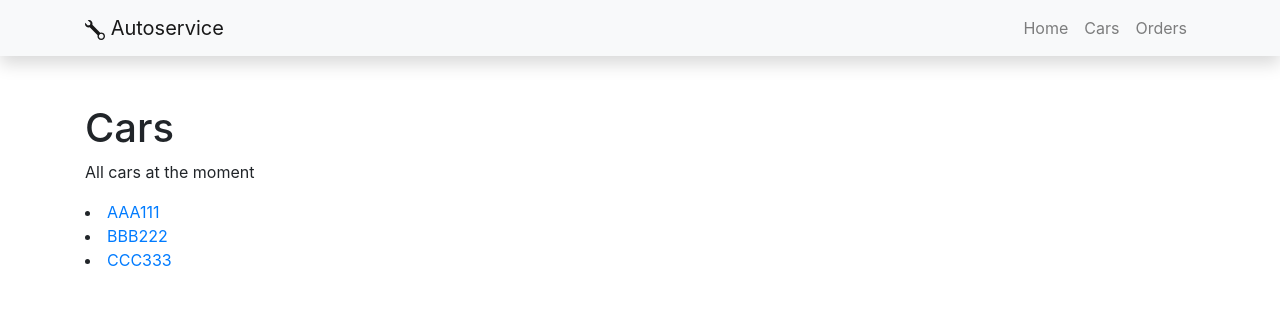
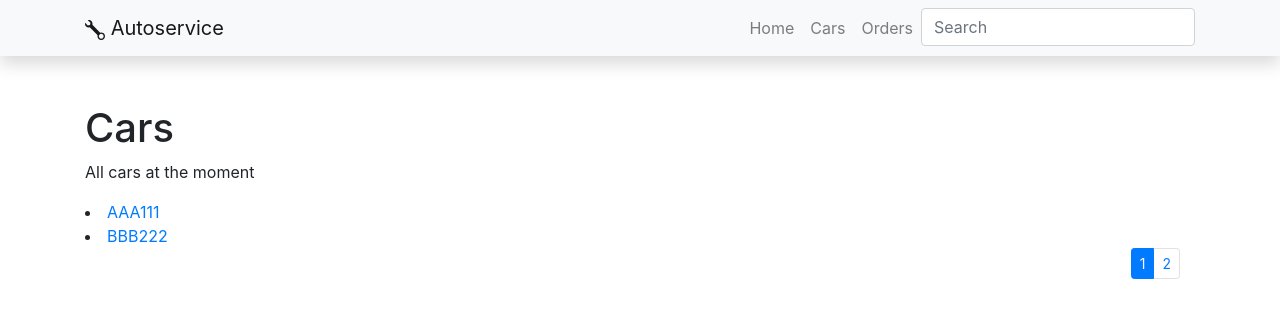
Before and after one commit to VaiMas/Autoservisas, a Django app: page /autoservisas/cars/ in a window 1280 px wide. Shown: the top 318 px of the page. Run offline with Django 3.2, Linux system fonts and the light colour scheme; data comes from the database, SQL or seed files in the repository; both versions use the stored data as it was after the commit; some libraries are stand-ins or nearby versions.

Commit message:
Paieska ir puslapiavimas

```diff
--- a/autoservisas/models.py
+++ b/autoservisas/models.py
@@ -19,6 +19,7 @@ class Car(models.Model):
     owner = models.CharField(verbose_name='Owner', null=True, max_length=200)
     vin_code = models.CharField(verbose_name='VIN code', max_length=13)
     car_model = models.ForeignKey('CarModel', verbose_name='Model', on_delete=models.SET_NULL, null=True)
+    cover = models.ImageField('Image', upload_to='covers', null=True)
 
     def __str__(self):
         return f"{self.owner} {self.car_model} {self.licence_plate} {self.vin_code}"
--- a/autoservisas/templates/base.html
+++ b/autoservisas/templates/base.html
@@ -34,6 +34,11 @@
         <li class="nav-item">
           <a class="nav-link" href="{% url 'orders' %}">Orders</a>
         </li>
+        <li>
+    <form action="{% url 'search' %}" method="get" class="form-inline my-2 my-md-0">
+    <input name="query" class="form-control" type="text" placeholder="Search">
+    </form>
+</li>
       </ul>
     </div>
   </div>
--- a/autoservisas/templates/cars.html
+++ b/autoservisas/templates/cars.html
@@ -6,4 +6,23 @@
   {% for c in cars %}
     <li><a href="{% url 'car' c.id %}">{{ c.licence_plate }}</a></li>
     {% endfor %}
+<div class="container cars">
+    <nav aria-label="...">
+        {% if cars.has_other_pages %}
+            <ul class="pagination pagination-sm justify-content-end">
+                {% for i in cars.paginator.page_range %}
+                    {% if cars.number == i %}
+                        <li class="page-item active">
+                            <a class="page-link" href="">{{ i }}</a>
+                        </li>
+                    {% else %}
+                        <li class="page-item">
+                            <a class="page-link" href="?page={{ i }}">{{ i }}</a>
+                        </li>
+                    {% endif %}
+                {% endfor %}
+            </ul>
+        {% endif %}
+    </nav>
+</div>
 {% endblock %}
--- a/autoservisas/urls.py
+++ b/autoservisas/urls.py
@@ -8,4 +8,5 @@ urlpatterns = [
     path('cars/<int:car_id>', views.car, name='car'),
     path('orders/', views.OrderListView.as_view(), name='orders'),
     path('orders/<int:pk>', views.OrderDetailView.as_view(), name='order-detail'),
+    path('search/', views.search, name='search'),
 ]
--- a/autoservisas/views.py
+++ b/autoservisas/views.py
@@ -2,6 +2,9 @@ from django.shortcuts import render, get_object_or_404
 from django.http import HttpResponse
 from .models import Car, CarModel, Order, Service
 from django.views import generic
+from django.core.paginator import Paginator
+from django.db.models import Q
+
 
 # Create your views here.
 
@@ -31,21 +34,40 @@ def index(request):
 
 
 def cars(request):
-    cars = Car.objects.all()
+    paginator = Paginator(Car.objects.all(), 2)
+    page_number = request.GET.get('page')
+    paged_cars = paginator.get_page(page_number)
     context = {
-        'cars': cars
+        'cars': paged_cars
     }
     return render(request, 'cars.html', context=context)
+
 
 def car(request, car_id):
     single_car = get_object_or_404(Car, pk=car_id)
     return render(request, 'car.html', {'car': single_car})
 
+
 class OrderListView(generic.ListView):
     model = Order
+    paginate_by = 1
     template_name = 'orders.html'
 
 
 class OrderDetailView(generic.DetailView):
     model = Order
     template_name = 'order.html'
+
+
+def search(request):
+    """
+    paprasta paieška. query ima informaciją iš paieškos laukelio,
+    search_results prafiltruoja pagal įvestą tekstą knygų pavadinimus ir aprašymus.
+    Icontains nuo contains skiriasi tuo, kad icontains ignoruoja ar raidės
+    didžiosios/mažosios.
+    """
+    query = request.GET.get('query')
+    search_results = Car.objects.filter(Q(owner__icontains=query) | Q(vin_code__icontains=query) | Q(
+        licence_plate__icontains=query) | Q(car_model__manufacturer__icontains=query) | Q(
+        car_model__model__icontains=query))
+    return render(request, 'search.html', {'cars': search_results, 'query': query})
--- a/mysite/settings.py
+++ b/mysite/settings.py
@@ -125,3 +125,9 @@ STATIC_URL = '/static/'
 # https://docs.djangoproject.com/en/3.2/ref/settings/#default-auto-field
 
 DEFAULT_AUTO_FIELD = 'django.db.models.BigAutoField'
+
+# media folder settings
+MEDIA_ROOT = os.path.join(BASE_DIR, 'library/media')
+
+MEDIA_URL = '/media/'
+# print(MEDIA_ROOT) - nevenkite padebuginti, bus lengviau nepasiklysti django filesystem džiunglėse
--- a/mysite/urls.py
+++ b/mysite/urls.py
@@ -23,4 +23,5 @@ urlpatterns = [
     path('admin/', admin.site.urls),
     path('autoservisas/', include('autoservisas.urls')),
     path('', RedirectView.as_view(url='autoservisas/', permanent=True)),
-]+ static(settings.STATIC_URL, document_root=settings.STATIC_ROOT)
+]+ (static(settings.STATIC_URL, document_root=settings.STATIC_ROOT) +
+    static(settings.MEDIA_URL, document_root=settings.MEDIA_ROOT))
```
Also changed, not shown: autoservisas/templates/orders.html (+17 -0 lines), autoservisas/templates/search.html (added, +16 -0 lines), db.sqlite3.
